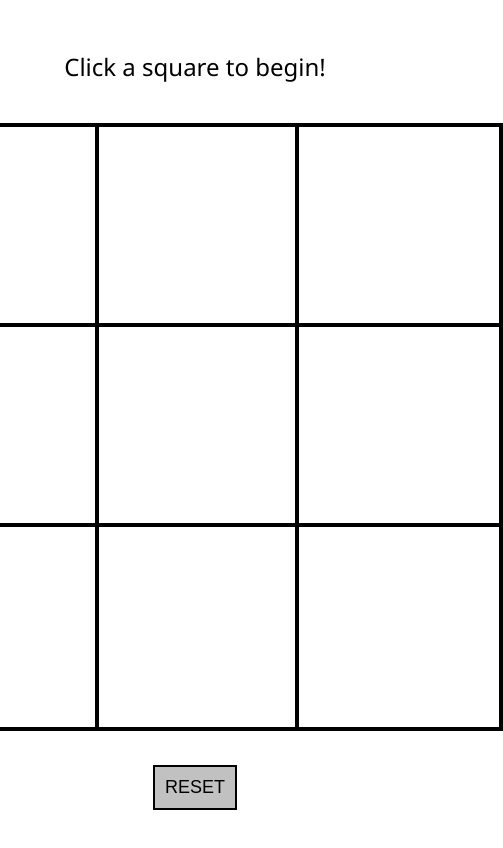
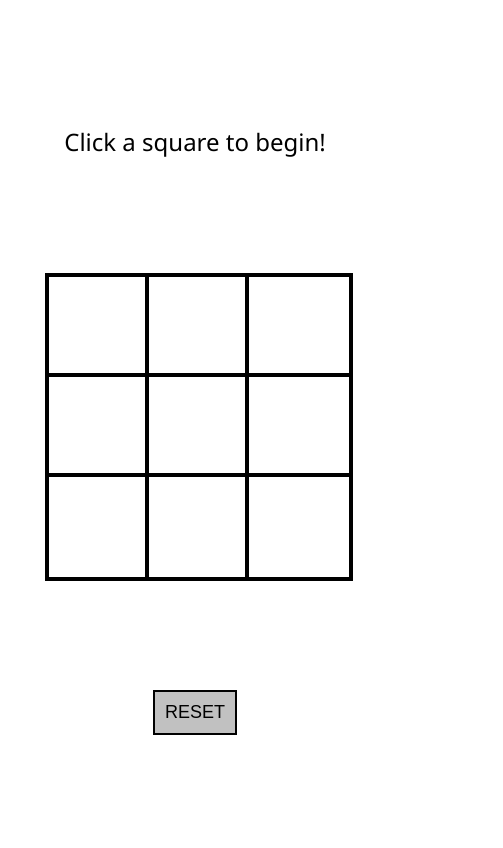
Before and after one commit to officecowboy/tic-tac-toe, a plain HTML site: page index.html in a window 390 px wide. Shown: the whole page, 503 px wide, since content can reach past the window. Drawn offline with Linux system fonts and the light colour scheme.

Commit message:
mobile version

```diff
--- a/style.css
+++ b/style.css
@@ -71,3 +71,19 @@ body {
 .text-top {
   height: 30px;
 }
+
+@media (max-width: 600px) {
+  .grid {
+    display: grid;
+    grid-template-columns: repeat(3, 100px);
+    grid-template-rows: repeat(3, 100px);
+  }
+
+  .square {
+    width: 100px;
+    height: 100px;
+    border-top: 4px solid black;
+    border-left: 4px solid black;
+    background-color: white;
+  }
+}
```
